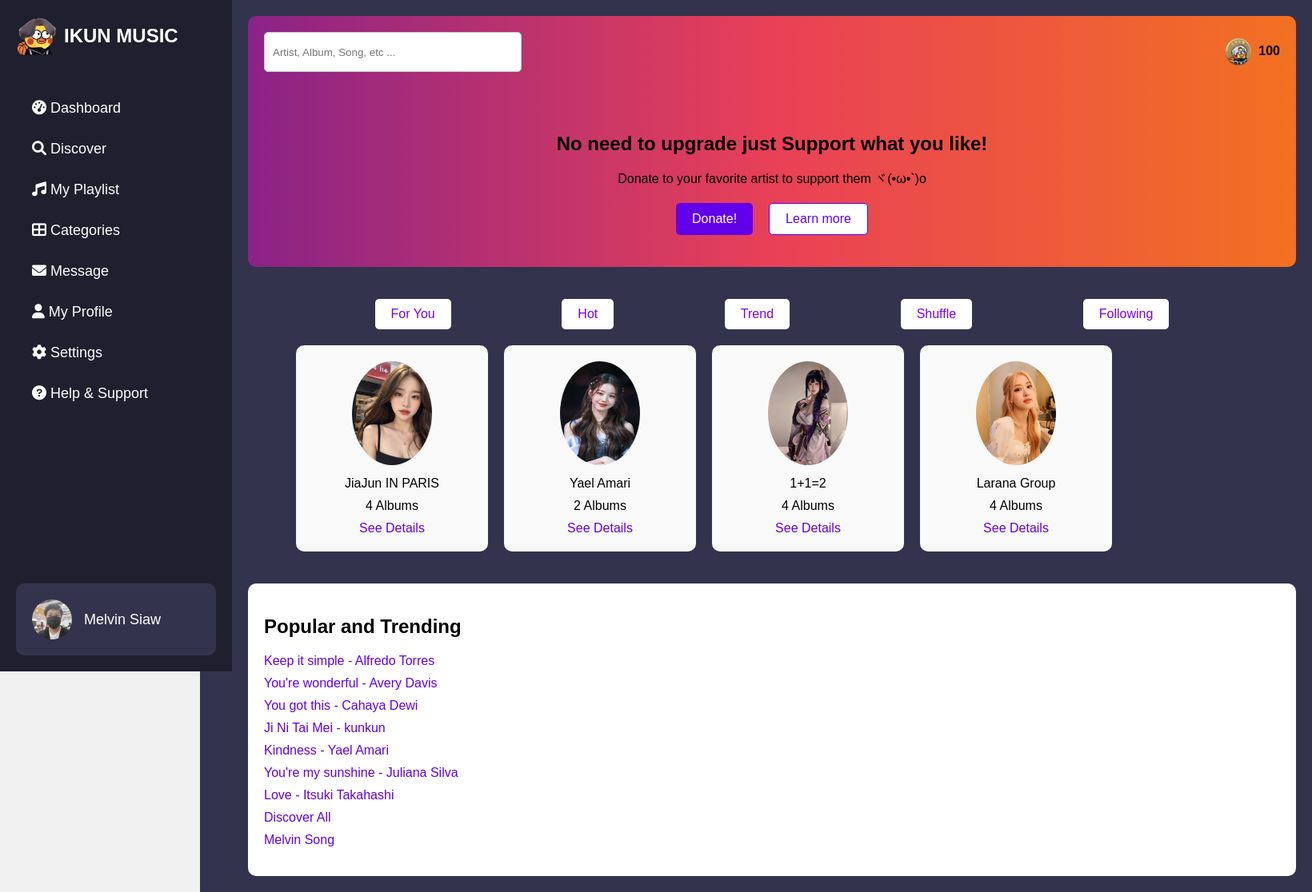
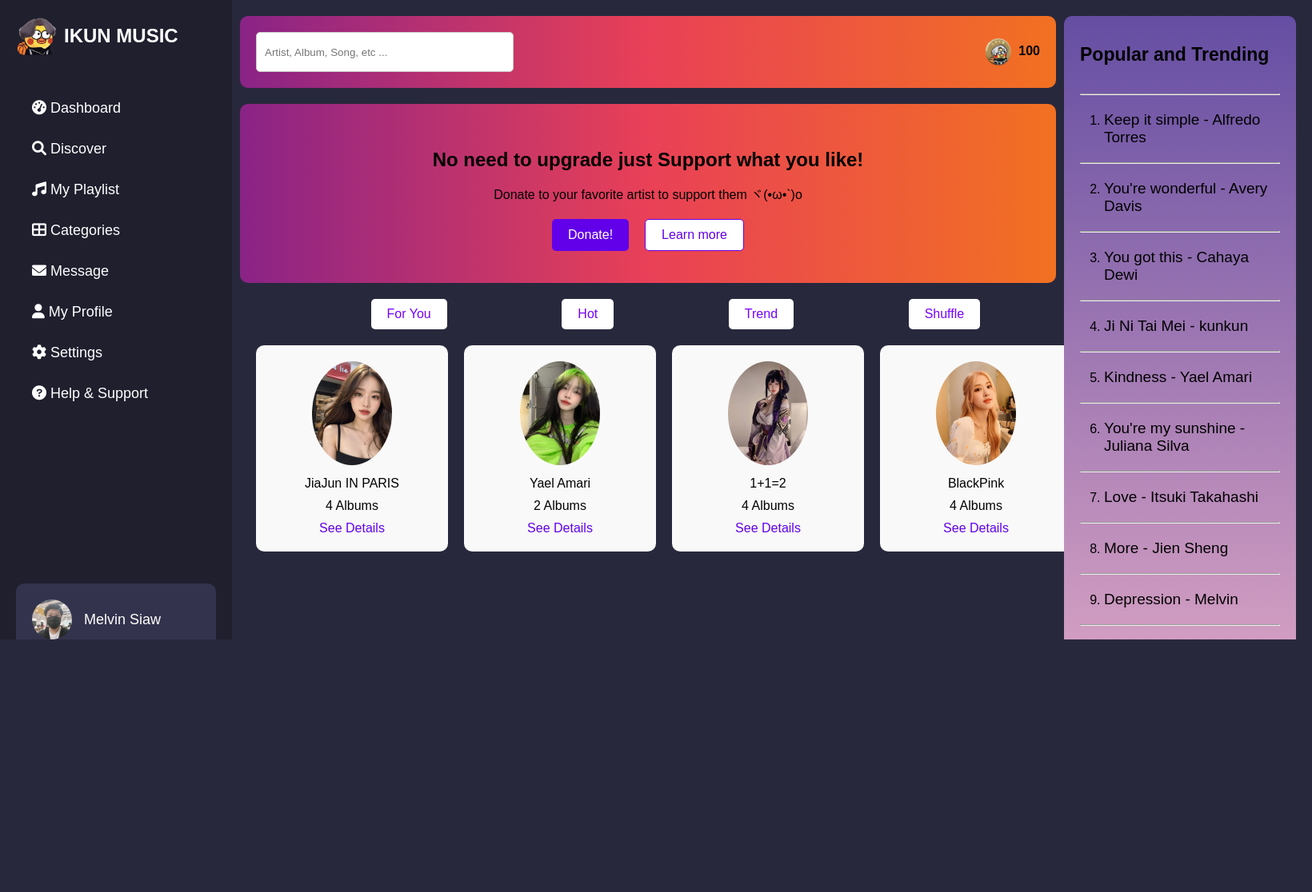
Before and after one commit to JiaJun0207/Music-Streaming-Website, a PHP site: page /User_Home.html in a window 1640 px wide. Shown: the whole page at 80% size. After the commit the page ends 800 px from the top, so only its background shows below. Run offline with PHP 8.4, Linux system fonts and the light colour scheme.

Commit message:
Changes Main contain,Popular and Trending,Album

```diff
--- a/User_Home.html
+++ b/User_Home.html
@@ -10,7 +10,7 @@
 <body>
     <div class="navbar">
         <div class="navbar-logo">
-            <img src="assets\pic\Inspirational_Quote_Instagram_Post_1.png" alt="Logo" class="navbar-image"><span>IKUN MUSIC</span>
+            <img src="assets/pic/Inspirational_Quote_Instagram_Post_1.png" alt="Logo" class="navbar-image"><span>IKUN MUSIC</span>
         </div>
         <div class="navbar-links-container">
             <a href="#" class="navbar-link"><i class="fas fa-tachometer-alt"></i> Dashboard</a>
@@ -23,14 +23,14 @@
             <a href="#" class="navbar-link"><i class="fas fa-question-circle"></i> Help & Support</a>
         </div>
         <div class="navbar-user">
-            <img src="assets\pic\shuaige.jpg" alt="User Image">
+            <img src="assets/pic/shuaige.jpg" alt="User Image">
             <span>Melvin Siaw</span>
         </div>
     </div>
     <div class="main-content">
         <div class="header">
             <input type="text" class="search-bar" placeholder="Artist, Album, Song, etc ...">
-            <img src="assets\pic\images (1).png" alt="Coins" width="50" height="50">
+            <img src="assets/pic/images (1).png" alt="Coins" width="50" height="50">
             <span><div class="counter">100</div></span>
         </div>
         <div class="banner">
@@ -41,6 +41,7 @@
                 <button class="learn-more-button">Learn more</button>
             </div>
         </div>
+        <div class="content-wrapper">
             <div class="content">
                 <div class="content-header">
                     <button class="content-button">For You</button>
@@ -51,44 +52,64 @@
                 </div>
                 <div class="albums">
                     <div class="album">
-                    <img src="assets\pic\download (1).jpg" alt="Album Image">
+                        <img src="assets/pic/download (1).jpg" alt="Album Image">
                         <span>JiaJun IN PARIS</span>
                         <span>4 Albums</span>
                         <a href="#" class="see-details">See Details</a>
                     </div>
                     <div class="album">
-                    <img src="assets\pic\download (2).jpg" alt="Album Image">
+                        <img src="assets\pic\ermm.jpg" alt="Album Image">
                         <span>Yael Amari</span>
                         <span>2 Albums</span>
                         <a href="#" class="see-details">See Details</a>
                     </div>
                     <div class="album">
-                    <img src="assets\pic\eva (@evawxsh) • Instagram photos and videos.jpg" alt="Album Image">
+                        <img src="assets/pic/eva (@evawxsh) • Instagram photos and videos.jpg" alt="Album Image">
                         <span>1+1=2</span>
                         <span>4 Albums</span>
                         <a href="#" class="see-details">See Details</a>
                     </div>
                     <div class="album">
-                    <img src="assets\pic\Rose.jpg" alt="Album Image">
+                        <img src="assets/pic/Rose.jpg" alt="Album Image">
+                        <span>BlackPink</span>
+                        <span>4 Albums</span>
+                        <a href="#" class="see-details">See Details</a>
+                    </div>
+                    <div class="album">
+                        <img src="assets\pic\bruh.jpg" alt="Album Image">
                         <span>Larana Group</span>
-                    <span>4 Albums</span>
+                        <span>3 Albums</span>
                         <a href="#" class="see-details">See Details</a>
                     </div>
                 </div>
             </div>
             <div class="trending">
-            <h2>Popular and Trending</h2>
+                <h1>Popular and Trending</h1>
                 <ul>
+                    <hr>
                     <li><a href="#">Keep it simple - Alfredo Torres</a></li>
+                    <hr>
                     <li><a href="#">You're wonderful - Avery Davis</a></li>
+                    <hr>
                     <li><a href="#">You got this - Cahaya Dewi</a></li>
+                    <hr>
                     <li><a href="#">Ji Ni Tai Mei - kunkun</a></li>
+                    <hr>
                     <li><a href="#">Kindness - Yael Amari</a></li>
+                    <hr>
                     <li><a href="#">You're my sunshine - Juliana Silva</a></li>
+                    <hr>
                     <li><a href="#">Love - Itsuki Takahashi</a></li>
-                <li><a href="#">Discover All</a></li>
-                <li><a href="#">Melvin Song</a></li>
+                    <hr>
+                    <li><a href="#">More - Jien Sheng</a></li>
+                    <hr>
+                    <li><a href="#">Depression - Melvin</a></li>
+                    <hr>
+                    <li><a href="#">See you - JiaJun</a></li>
+
+                    <h4 id="ads">Upload your production and become the next Trending! 🥳 </h4>
                 </ul>
+            </div>
         </div>
     </div>
 </body>
--- a/assets/css/Home.css
+++ b/assets/css/Home.css
@@ -1,7 +1,7 @@
 body {
     margin: 0;
     font-family: Arial, sans-serif;
-    background-color: #f0f0f0;
+    background-color: #28283d;
     display: flex;
 }
 
@@ -91,26 +91,29 @@ body {
 }
 
 .main-content {
-    background-color: #33334d;
     margin-left: 250px;
     padding: 20px;
     width: calc(100% - 250px);
+    display: flex;
+    flex-direction: column;
+    gap: 20px;
+    margin-left: 40px;
+    margin-right: 380px;
 }
 
 .header {
-    background-color: #8A2387; /* Old browsers */
-    background: -webkit-linear-gradient(to right, #8A2387, #E94057, #F27121); /* Chrome 10-25, Safari 5.1-6 */
-    background: linear-gradient(to right, #8A2387, #E94057, #F27121); /* W3C, IE 10+/ Edge, Firefox 16+, Chrome 26+, Opera 12+, Safari 7+ */
+    background-color: #8A2387;
+    background: -webkit-linear-gradient(to right, #8A2387, #E94057, #F27121);
+    background: linear-gradient(to right, #8A2387, #E94057, #F27121);
     display: flex;
-    margin-left: 40px;
-    border-top-left-radius: 10px;
-    border-top-right-radius: 10px;
     justify-content: flex-end;
     padding: 20px;
+    margin-left: 240px;
+    margin-right: 130px;
+    border-radius: 10px;
 }
 
-.counter{
-    border-color: #1f1f2e;
+.counter {
     padding-top: 15px;
     align-items: center;
     font-weight: bold;
@@ -125,15 +128,13 @@ body {
 }
 
 .banner {
-    background-color: #8A2387; /* Old browsers */
-    background: -webkit-linear-gradient(to right, #8A2387, #E94057, #F27121); /* Chrome 10-25, Safari 5.1-6 */
-    background: linear-gradient(to right, #8A2387, #E94057, #F27121); /* W3C, IE 10+/ Edge, Firefox 16+, Chrome 26+, Opera 12+, Safari 7+ */
+    background: -webkit-linear-gradient(to right, #8A2387, #E94057, #F27121);
+    background: linear-gradient(to right, #8A2387, #E94057, #F27121);
     text-align: center;
     padding: 40px;
-    margin-left: 40px;
-    margin-bottom: 20px;
-    border-bottom-left-radius: 10px;
-    border-bottom-right-radius: 10px;
+    border-radius: 10px;
+    margin-left: 240px;
+    margin-right: 130px;
 }
 
 .banner h1 {
@@ -159,6 +160,7 @@ body {
     border-radius: 5px;
     cursor: pointer;
     font-size: 16px;
+
 }
 
 .donate-button {
@@ -172,17 +174,20 @@ body {
     border: 1px solid #6200ea;
 }
 
+.content-wrapper {
+    display: flex;
+    gap: 20px;
+    margin-left: 260px;
+    margin-right: 130px;
+}
+
 .content {
-
-    padding: 20px;
-    border-radius: 10px;
-    margin-bottom: 20px;
-    margin-left: 40px;
+    flex-grow: 1;
 }
 
 .content-header {
     display: flex;
-    justify-content:space-evenly;
+    justify-content: space-evenly;
     margin-bottom: 20px;
 }
 
@@ -197,23 +202,29 @@ body {
     transition: background 0.3s ease;
 }
 
-.content-button:hover{
+.content-button:hover {
     background-color: #7700ff;
     color: #ffffff;
 }
 
 .albums {
-    margin-left: 40px;
     display: flex;
-    gap: 20px;
+    overflow-x: hidden; /* Hide the scrollbar */
+    white-space: nowrap; /* Prevent line breaks */
+    width: 100%;
+    position:relative;
+    justify-content: space-evenly;
+    margin-bottom: 20px;
 }
 
 .album {
+    display: inline-block;
     background-color: #f9f9f9;
     padding: 20px;
     border-radius: 10px;
     text-align: center;
     width: 200px;
+    margin-right: 20px; /* Space between albums */
 }
 
 .album img {
@@ -227,34 +238,49 @@ body {
     display: block;
     margin-bottom: 10px;
 }
-
 .see-details {
     text-decoration: none;
     color: #6200ea;
 }
 
 .trending {
-    margin-left: 40px;
-    background-color: #ffffff;
+    width: 250px;
+    height:920px;
+    background: #654ea3;  /* fallback for old browsers */
+    background: -webkit-linear-gradient(to top, #eaafc8, #654ea3);  /* Chrome 10-25, Safari 5.1-6 */
+    background: linear-gradient(to top, #eaafc8, #654ea3); /* W3C, IE 10+/ Edge, Firefox 16+, Chrome 26+, Opera 12+, Safari 7+ */
+
     padding: 20px;
     border-radius: 10px;
+    position: fixed;
+    top: 20px;
+    right: 20px;
 }
 
-.trending h2 {
-    font-size: 24px;
-    margin-bottom: 20px;
+.trending h1 {
+    font-size: 23px;
+    margin-bottom: 35px;
 }
 
 .trending ul {
-    list-style: none;
+    list-style:decimal;
     padding: 0;
 }
 
 .trending li {
-    margin-bottom: 10px;
+    margin-left: 30px;
+    margin-top: 20px;;
+    margin-bottom: 20px;
 }
 
 .trending a {
-    text-decoration: none;
+    font-size: 19px;
+    text-decoration:none;
+    color: #000000;
+}
+
+#ads{
     color: #6200ea;
+    padding-top: 80px;
+    padding-left: 20px;
 }
```
Also changed, not shown: assets/pic/bruh.jpg (added), assets/pic/ermm.jpg (added). Lines whose indentation alone changed are shown as unchanged.
